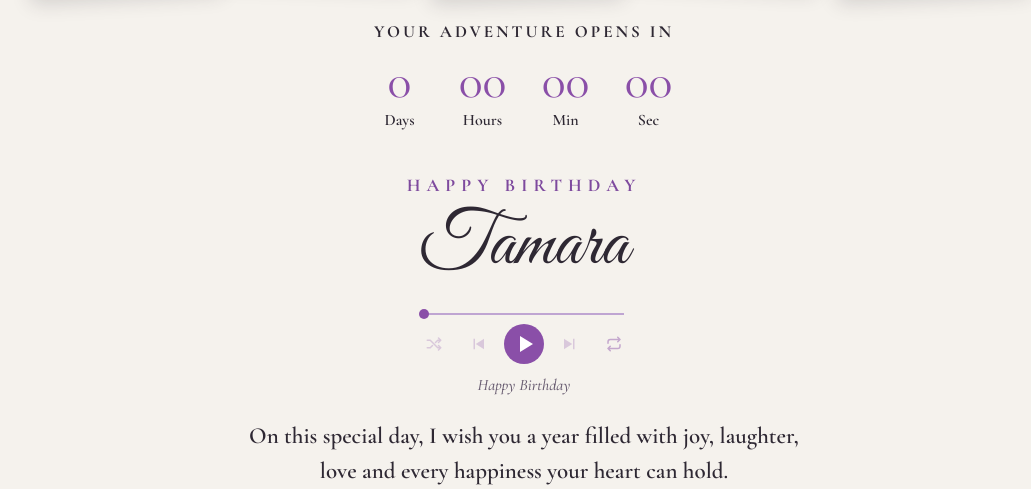
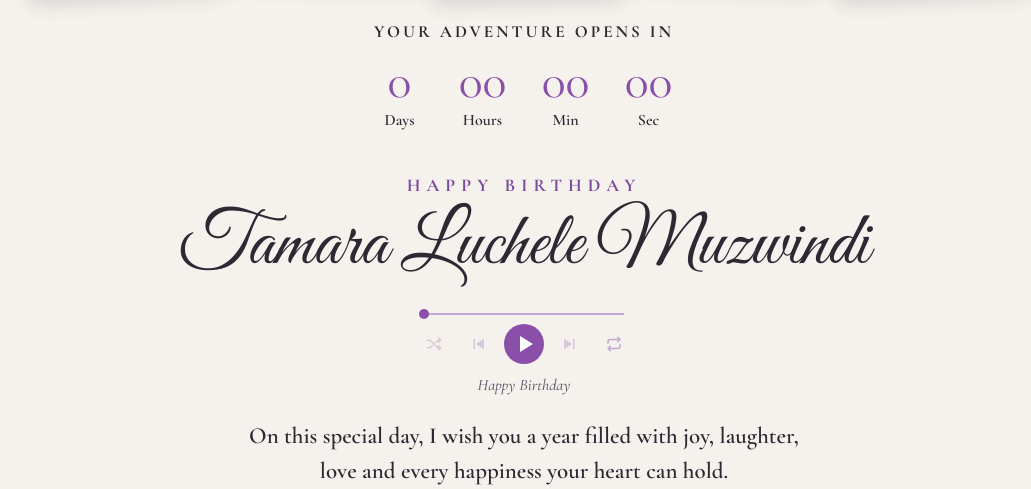
Before and after one commit to KasubaR/tami, a Laravel app: template resources/views/welcome.blade.php in a window 1280 px wide. Shown: the part 315-804 px from the top of the page, without its empty margins (116-1147 px from the left). Run offline with Laravel 12, Linux system fonts and the light colour scheme; the template is opened without the code that fills it: most values are stand-ins (such as "Sample title", 1, 10 or a date in 2020).

Commit message:
Show Tamara's full name on the welcome page
Co-Authored-By: Claude Sonnet 5.5 <noreply@anthropic.com>

```diff
--- a/config/game.php
+++ b/config/game.php
@@ -18,6 +18,9 @@ return [
     // When the puzzles unlock, in Zambian time (Africa/Lusaka, UTC+2).
     'opens_at' => env('GAME_OPENS_AT', '2026-11-20 14:00'),
 
+    // Full name, shown large on the welcome page (other pages use the first name above).
+    'full_name' => env('GAME_FULL_NAME', 'Tamara Luchele Muzwindi'),
+
     'sign_off' => env('GAME_SIGN_OFF', 'With all my love'),
 
     // Welcome page: romantic introduction.
--- a/resources/views/welcome.blade.php
+++ b/resources/views/welcome.blade.php
@@ -93,7 +93,7 @@ body{margin:0;background:#F5F2ED}
 </div>
 
 <div style="margin-top:44px;font-size:18px;font-weight:700;letter-spacing:6px;color:#7E4A9E">HAPPY BIRTHDAY</div>
-<h1 class="script" style="margin:8px 0 0;font-size:76px;font-weight:400">{{ $name }}</h1>
+<h1 class="script" style="margin:8px 20px 0;font-size:clamp(46px,13vw,76px);font-weight:400">{{ config('game.full_name') }}</h1>
 <div class="music" id="music" role="group" aria-label="Music player">
     <div class="bar" id="music-bar" aria-hidden="true"><i id="music-fill"></i><b id="music-dot"></b></div>
     <div class="ctl">
```
